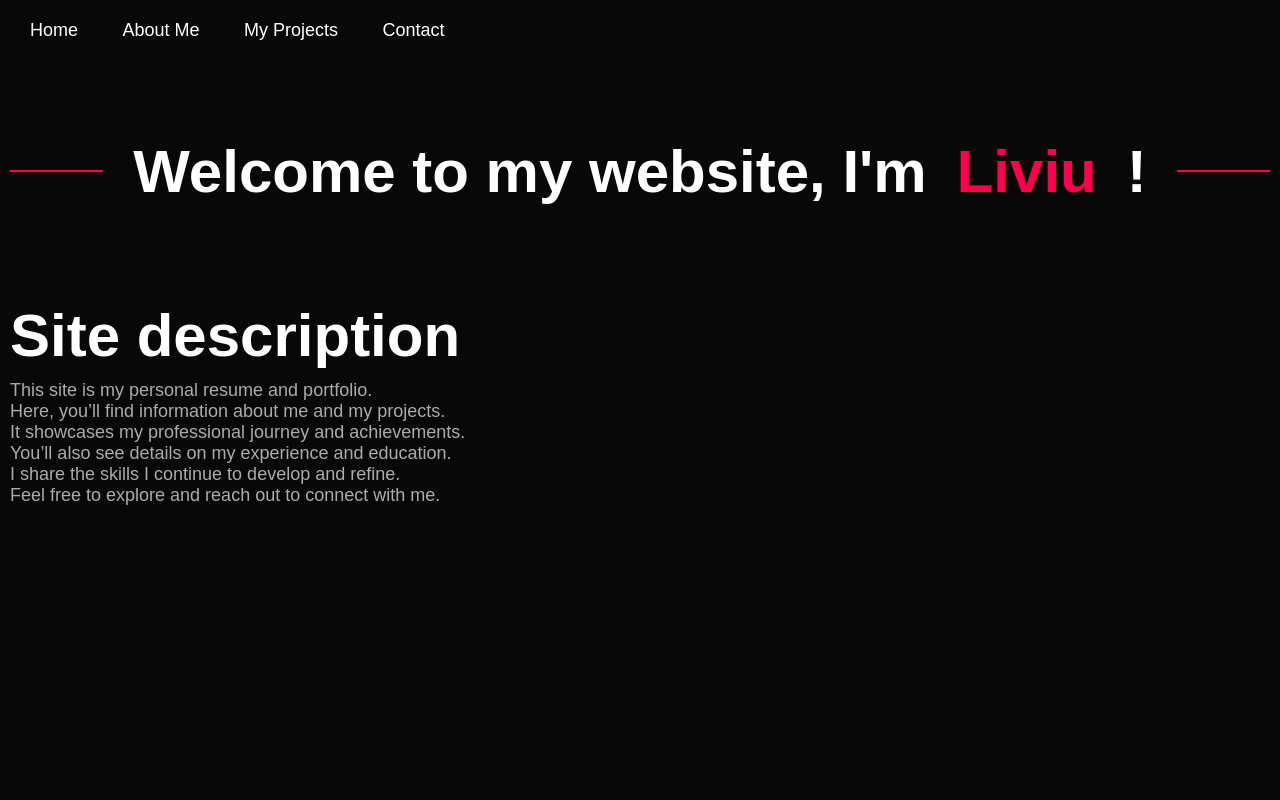
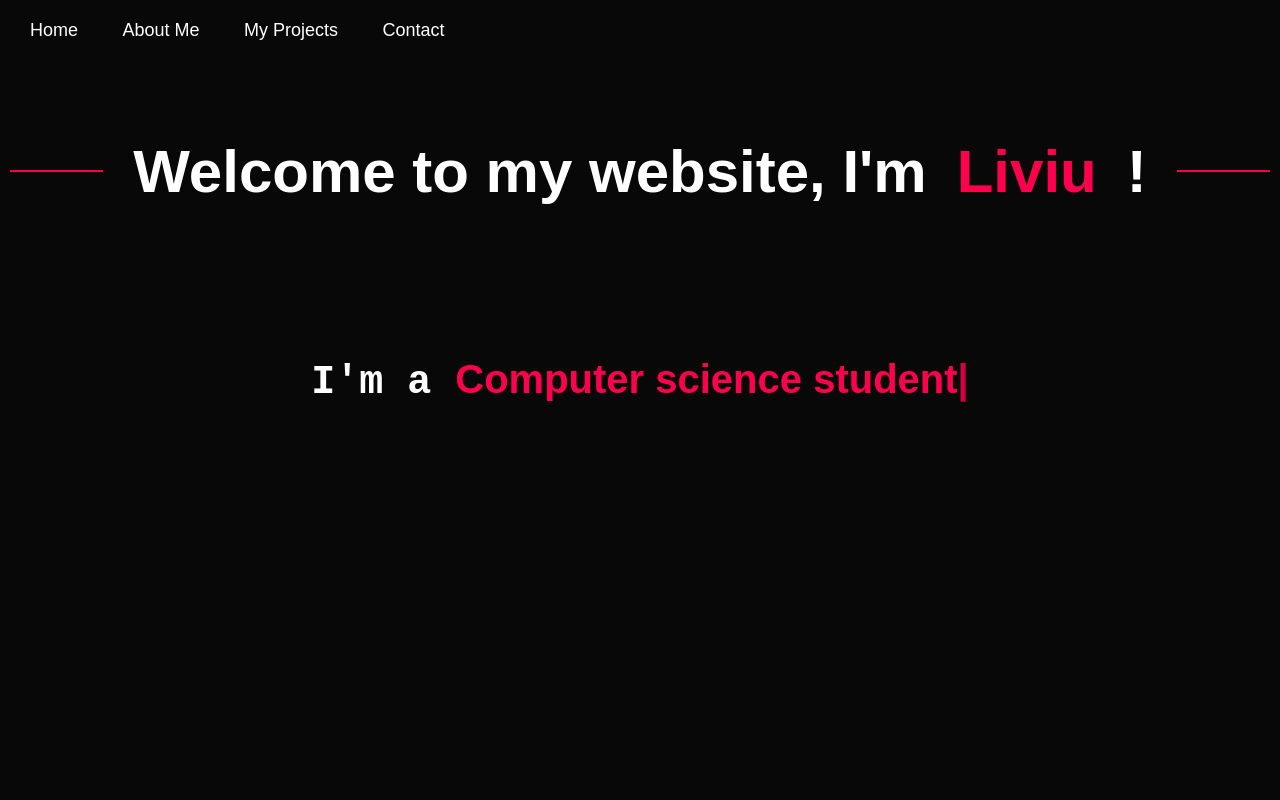
Before and after one commit to Lipiu/site, a plain HTML site: page docs/index.html in a window 1280 px wide. Shown: the top 800 px of the page. Drawn offline with nearby package versions, Linux system fonts and the light colour scheme.

Commit message:
animatie

```diff
--- a/docs/index.html
+++ b/docs/index.html
@@ -29,7 +29,7 @@
             </div>
 
             <!-- Short description -->
-            <h1 class="about-site">Site description</h1>
+            <!-- <h1 class="about-site">Site description</h1>
             <p>
                 This site is my personal resume and portfolio. <br>
                 Here, you’ll find information about me and my projects. <br>
@@ -37,8 +37,12 @@
                 You’ll also see details on my experience and education. <br>
                 I share the skills I continue to develop and refine. <br>
                 Feel free to explore and reach out to connect with me.
-            </p>
+            </p> -->
         </div>
+        <div class="sub-title-animation">
+            <h1>I'm a <span class="auto-type"></span></h1>
+        </div>
+
     </header>
 
     <!-- ========================= ABOUT SECTION ========================= -->
@@ -179,5 +183,16 @@
     <!-- ========================= SCRIPTS ========================= -->
     <script src="main.js"></script>
 
+    <script src="https://unpkg.com/typed.js@2.1.0/dist/typed.umd.js"></script>
+
+    <script>
+        var typed = new Typed(".auto-type", {
+        strings: ["Computer science student"],
+        typeSpeed: 70,
+        backSpeed: 70,
+        loop: false
+    })
+    </script>
+
 </body>
 </html>
--- a/docs/style.css
+++ b/docs/style.css
@@ -53,12 +53,32 @@ nav ul li a:hover::after{
     width: 100%;
 }
 
-.about-site{
+/* .about-site{
     padding: 10px 0;
     font-size: 60px;
     font-weight: 600;
     color: #fff;
+} */
+
+.sub-title-animation{
+    display: flex;
+    align-items: center;
+    justify-content: center;
+    width: 100%;
+    height: 20vh;
+    color:white;
 }
+
+.sub-title-animation h1{
+    font-size: 40px;
+    font-family: 'Courier New', Courier, monospace;
+    font-weight: 600;
+}
+
+span{
+    color: #ff004f;
+}
+
 
 .header-text{
     display: flex;
```
